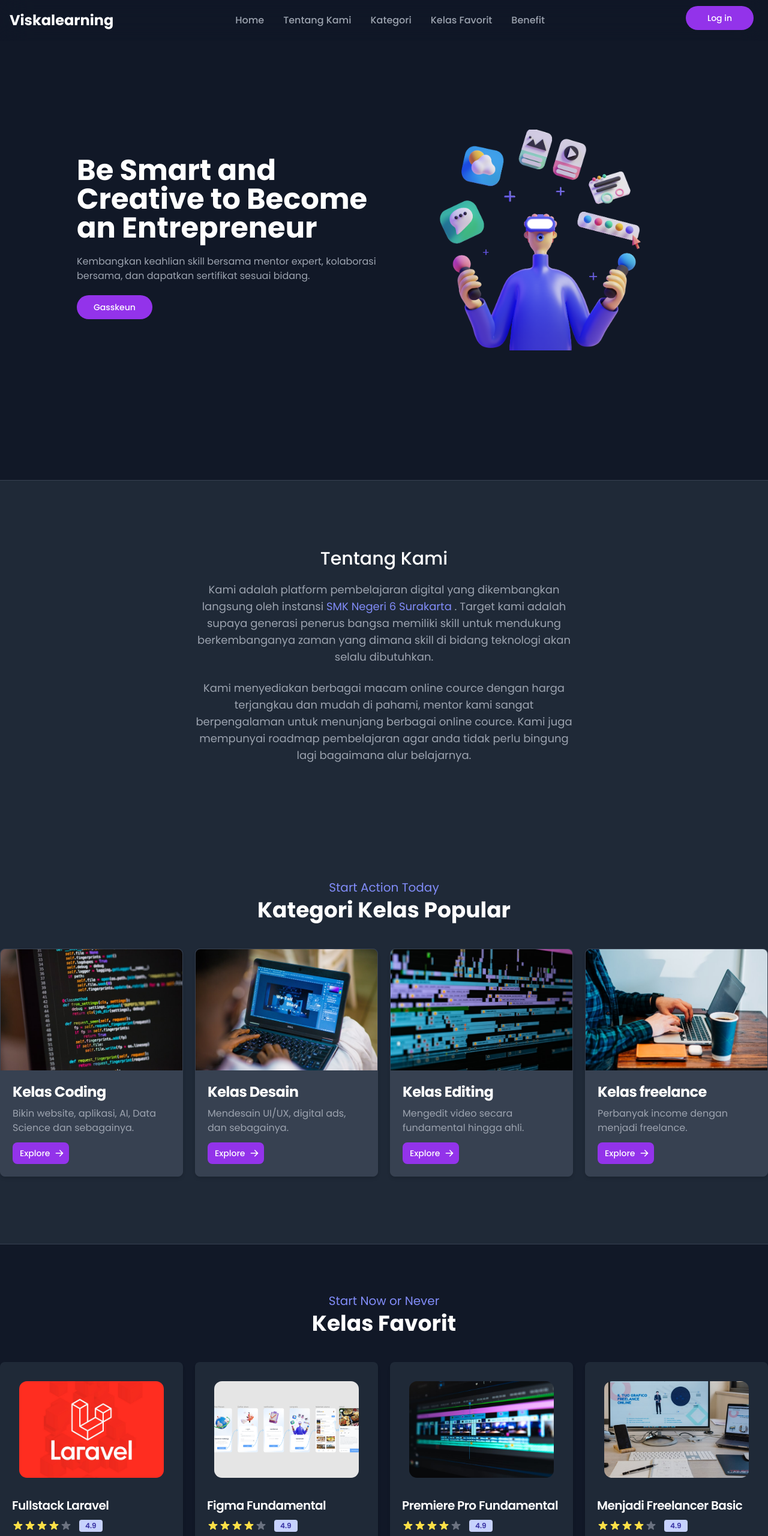
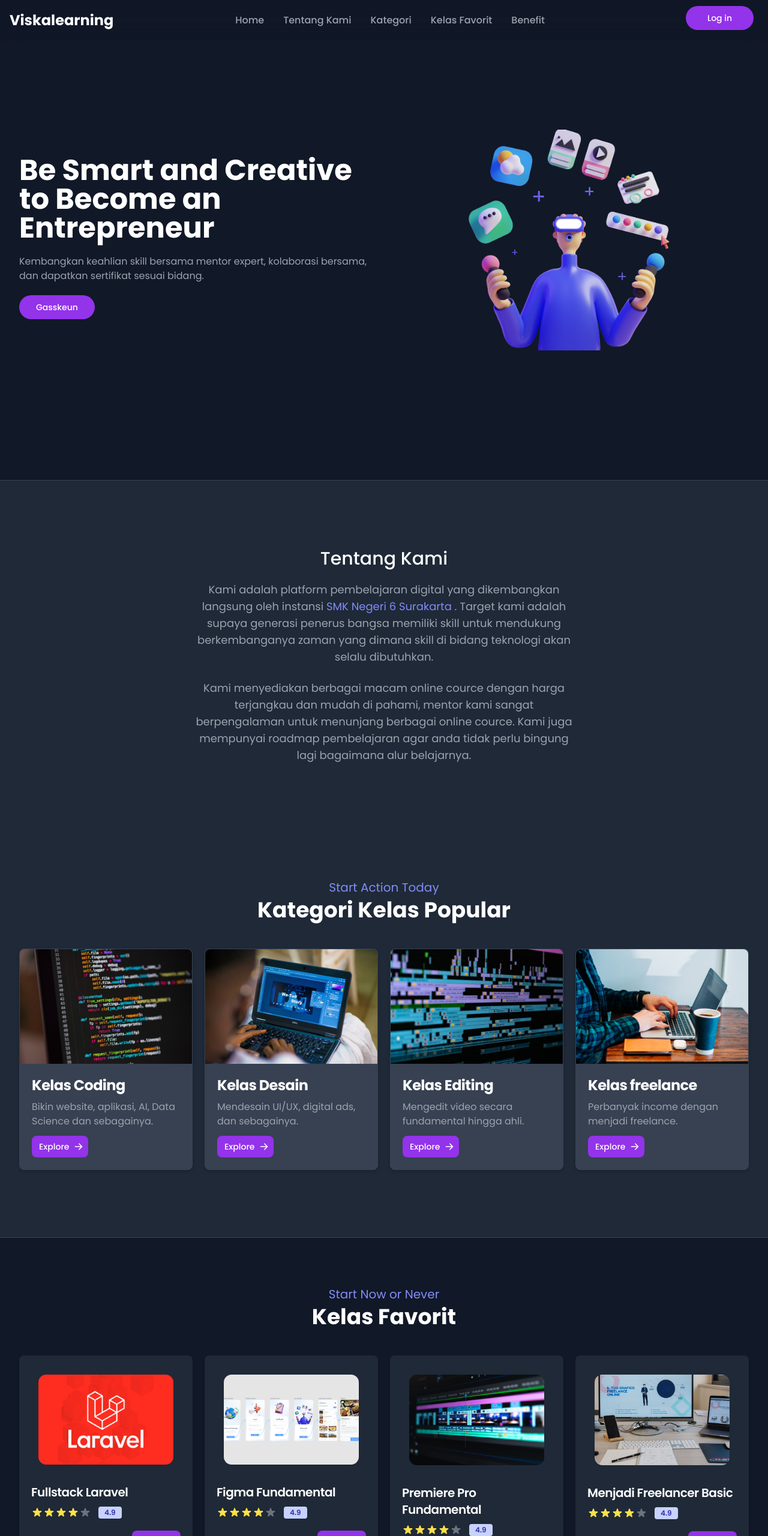
Before and after one commit to AjiSyailendra/syailendra-pimpel-2022, a website: page index.html in a window 1280 px wide. Shown: the top 2560 px of the page at 60% size. Drawn offline with nearby package versions, Linux system fonts and the light colour scheme.

Commit message:
kejanggalan

```diff
--- a/index.html
+++ b/index.html
@@ -86,7 +86,7 @@
 
   <!-- jumbotron -->
   <section id="home">
-    <div class="w-[80%] mx-auto items-center md:grid md:grid-cols-2 block" style="height: 100vh">
+    <div class="md:container w-[95%] mx-auto items-center md:grid md:grid-cols-2 block" style="height: 100vh">
       <div class="flex flex-col items-center md:items-start">
         <h1 class="text-white text-4xl md:text-5xl font-bold md:text-start text-center md:mt-0 mt-[150px]" data-aos="fade-up" data-aos-delay="50">Be Smart and
           Creative to Become an Entrepreneur</h1>
@@ -105,7 +105,7 @@
 
   <!-- About -->
   <section class="bg-gray-800 border-t border-gray-700 md:mt-0 mt-[250px] pb-24" id="about">
-    <div class="md:w-[50%] w-[80%] mx-auto pt-28">
+    <div class="md:w-[50%] w-[90%] mx-auto pt-28">
       <h1 class="text-3xl font-medium text-center text-white mb-5"  data-aos="fade-down" data-aos-delay="50">Tentang Kami</h1>
       <p class="text-gray-400 text-lg text-center" data-aos="fade-zoom-in" data-aos-delay="100">
         Kami adalah platform pembelajaran digital yang dikembangkan langsung oleh instansi <a class="text-indigo-400"
@@ -126,7 +126,7 @@
 
   <!-- Category -->
   <section class="bg-gray-800 border-b pb-28 border-gray-700 pt-24" id="kategori">
-    <div class="container mx-auto ">
+    <div class="md:container w-[95%] mx-auto ">
       <h3 class="text-xl text-indigo-400  mb-1 text-center" data-aos="fade-down" data-aos-delay="50">Start Action Today</h3>
       <h1 class="text-white text-4xl font-bold text-center" data-aos="fade-down" data-aos-delay="100">Kategori Kelas Popular</h1>
 
@@ -220,7 +220,7 @@
 
   <!-- favorite class -->
   <section class="bg-gray-900 pt-20" id="favorite">
-    <div class="container mx-auto ">
+    <div class="md:container w-[95%] mx-auto ">
       <h3 class="text-xl text-indigo-400  mb-1 text-center" data-aos="fade-down" data-aos-delay="50">Start Now or Never</h3>
       <h1 class="text-white text-4xl font-bold text-center" data-aos="fade-down" data-aos-delay="100">Kelas Favorit</h1>
 
@@ -443,7 +443,7 @@
 
   <!-- benefit -->
   <section class="bg-gray-900 border-b pb-28 border-gray-700 pt-40" id="benefit">
-    <div class="container mx-auto ">
+    <div class="md:container w-[95%] mx-auto ">
       <h3 class="text-xl text-indigo-400  mb-1 text-center" data-aos="fade-down" data-aos-delay="50">Why Chose Us</h3>
       <h1 class="text-white text-4xl font-bold text-center" data-aos="fade-down" data-aos-delay="100">Benefit Yang Akan Anda Rasakan</h1>
 
```
